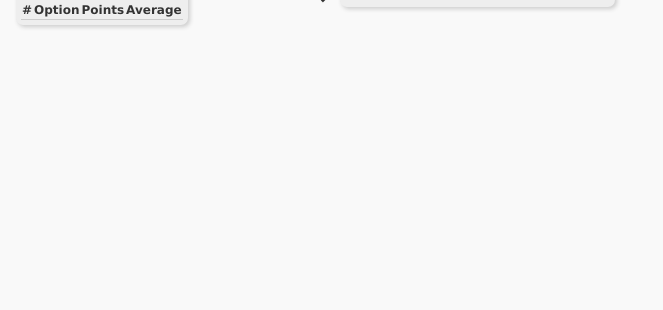
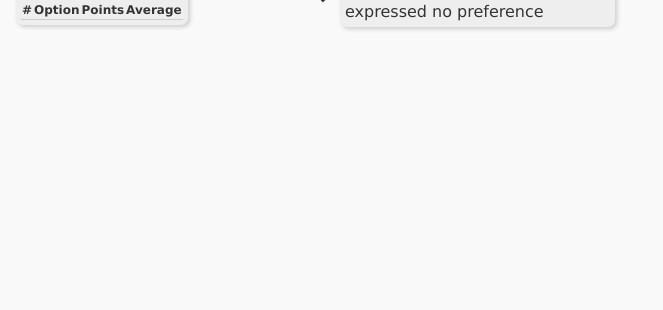
Before and after one commit to msmunter/star.vote, a PHP site: template view/poll/resultsactual.view.php in a window 1280 px wide. Shown: the part 110-420 px from the top of the page, without its empty margins (0-663 px from the left). Run offline with PHP 8.4, Linux system fonts and the light colour scheme; the template is opened without the code that fills it: most values are stand-ins (such as "Sample title", 1, 10 or a date in 2020); data that the repository does not hold is empty.

Commit message:
Runoff displays how many voters expressed no preference.

```diff
--- a/controller/poll.controller.php
+++ b/controller/poll.controller.php
@@ -173,6 +173,7 @@ class PollController extends Controller
 					// Voter and point counts
 					$this->poll->totalVoterCount = $this->model->getPollVoterCount($this->URLdata);
 					$this->poll->totalPointCount = $this->model->getPollPointCount($this->URLdata);
+					$this->poll->noPreferenceCount = $this->poll->totalVoterCount - ($this->poll->runoffResults['first']['votes'] + $this->poll->runoffResults['second']['votes']);
 				}
 			}
 		} else {
--- a/view/poll/resultsactual.view.php
+++ b/view/poll/resultsactual.view.php
@@ -42,6 +42,10 @@
 			2nd: <?php echo $this->poll->runoffResults['second']['question']; ?>, preferred by <?php echo $this->poll->runoffResults['second']['votes']; ?>
 			<?php
 		}
+		// The unpreferred
+		if ($this->poll->noPreferenceCount) {
+			echo '<div> '.$this->poll->noPreferenceCount.' expressed no preference</div>';
+		}
 		?>
 		<div class="clear"></div>
 	</div>
```
